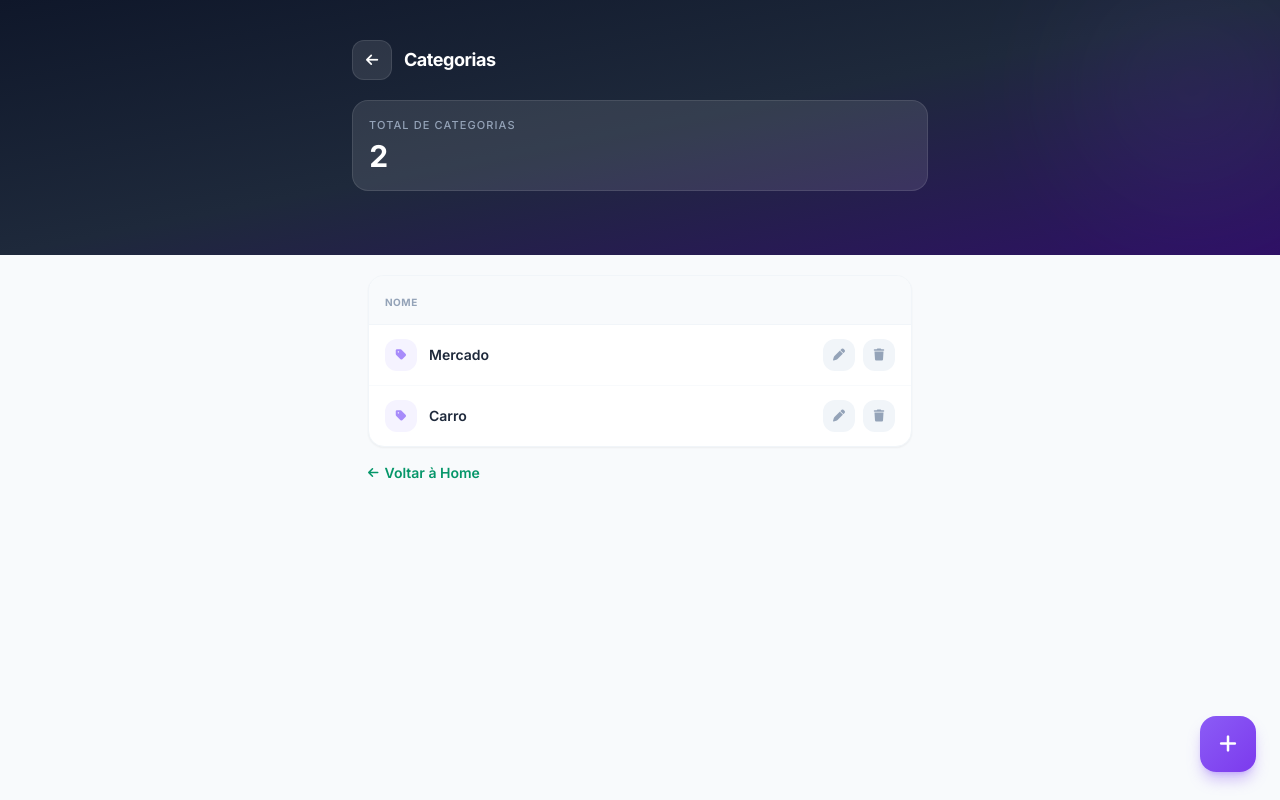
After one commit to riessz/django-gastos, a Django app: page /categories/ in a window 1280 px wide. The commit adds this page. Run offline with Django 5.2, Linux system fonts and the light colour scheme; data comes from the database, SQL or seed files in the repository; some libraries are stand-ins or nearby versions.

Commit message:
update categorias

```diff
--- a/myapp/forms.py
+++ b/myapp/forms.py
@@ -1,5 +1,11 @@
 from django import forms
 from .models import Category, Expense, Subscription
+
+class CategoryForm(forms.ModelForm):
+    class Meta:
+        model = Category
+        fields = ['name']
+        labels = {'name': 'Nome da Categoria'}
 
 class ExpenseForm(forms.ModelForm):
     class Meta:
@@ -55,42 +61,3 @@ class AddItemForm(forms.Form):
                     self.add_error(field, f'Este campo é obrigatório para inscrições.')
 
         return cleaned_data
-    ITEM_TYPE_CHOICES = [
-        ('expense', 'Despesa'),
-        ('subscription', 'Inscrição'),
-    ]
-
-    item_type = forms.ChoiceField(
-        choices=ITEM_TYPE_CHOICES,
-        widget=forms.RadioSelect,
-        label="Tipo de Item"
-    )
-
-    # Fields for Expense
-    title = forms.CharField(max_length=200, required=False, label="Título da Despesa")
-    amount = forms.DecimalField(max_digits=10, decimal_places=2, required=False, label="Valor")
-    category = forms.ModelChoiceField(queryset=Category.objects.all(), required=False, label="Categoria")
-    date = forms.DateField(required=False, widget=forms.DateInput(attrs={'type': 'date'}), label="Data")
-    description = forms.CharField(widget=forms.Textarea, required=False, label="Descrição")
-
-    # Fields for Subscription
-    name = forms.CharField(max_length=200, required=False, label="Nome da Inscrição")
-    billing_day = forms.IntegerField(min_value=1, max_value=31, required=False, label="Dia de Cobrança")
-    active = forms.BooleanField(required=False, initial=True, label="Ativa")
-
-    def clean(self):
-        cleaned_data = super().clean()
-        item_type = cleaned_data.get('item_type')
-
-        if item_type == 'expense':
-            required_fields = ['title', 'amount', 'category', 'date']
-            for field in required_fields:
-                if not cleaned_data.get(field):
-                    self.add_error(field, f'Este campo é obrigatório para despesas.')
-        elif item_type == 'subscription':
-            required_fields = ['name', 'amount', 'billing_day']
-            for field in required_fields:
-                if not cleaned_data.get(field):
-                    self.add_error(field, f'Este campo é obrigatório para inscrições.')
-
-        return cleaned_data
--- a/myapp/urls.py
+++ b/myapp/urls.py
@@ -6,4 +6,8 @@ urlpatterns = [
     path('add/', views.add_item, name='add_item'),
     path('expenses/', views.expenses_list, name='expenses_list'),
     path('subscriptions/', views.subscriptions_list, name='subscriptions_list'),
+    path('categories/', views.categories_list, name='categories_list'),
+    path('categories/<int:pk>/edit/', views.category_edit, name='category_edit'),
+    path('categories/<int:pk>/delete/', views.category_delete, name='category_delete'),
+    path('categories/create/', views.category_create_ajax, name='category_create_ajax'),
 ]
--- a/myapp/views.py
+++ b/myapp/views.py
@@ -1,13 +1,18 @@
-from django.shortcuts import render, redirect
+from django.shortcuts import render, redirect, get_object_or_404
+from django.http import JsonResponse
+from django.utils import timezone
 from datetime import datetime
-from .forms import AddItemForm, ExpenseForm, SubscriptionForm
-from .models import Expense, Subscription
+from .forms import AddItemForm, CategoryForm, ExpenseForm, SubscriptionForm
+from .models import Category, Expense, Subscription
 
 def home(request):
+    hoje = timezone.now()
     expenses = Expense.objects.order_by('-date')[:10]
     subscriptions = Subscription.objects.filter(active=True)
 
-    total_expense = sum(e.amount for e in Expense.objects.all())
+    total_expense = sum(
+        e.amount for e in Expense.objects.filter(date__year=hoje.year, date__month=hoje.month)
+    )
     total_subscription = sum(s.amount for s in subscriptions)
 
     context = {
@@ -80,3 +85,42 @@ def subscriptions_list(request):
         'form': form,
         'show_modal': request.method == 'POST',
     })
+
+def categories_list(request):
+    if request.method == 'POST':
+        form = CategoryForm(request.POST)
+        if form.is_valid():
+            form.save()
+            return redirect('categories_list')
+    else:
+        form = CategoryForm()
+
+    categories = Category.objects.all()
+    return render(request, 'myapp/categories.html', {
+        'categories': categories,
+        'form': form,
+        'show_modal': request.method == 'POST' and not CategoryForm(request.POST).is_valid(),
+    })
+
+def category_edit(request, pk):
+    category = get_object_or_404(Category, pk=pk)
+    if request.method == 'POST':
+        name = request.POST.get('name', '').strip()
+        if name:
+            category.name = name
+            category.save()
+    return redirect('categories_list')
+
+def category_delete(request, pk):
+    if request.method == 'POST':
+        get_object_or_404(Category, pk=pk).delete()
+    return redirect('categories_list')
+
+def category_create_ajax(request):
+    if request.method == 'POST':
+        name = request.POST.get('name', '').strip()
+        if name:
+            category = Category.objects.create(name=name)
+            return JsonResponse({'id': category.pk, 'name': category.name})
+        return JsonResponse({'error': 'Nome inválido'}, status=400)
+    return JsonResponse({'error': 'Método não permitido'}, status=405)
--- /dev/null
+++ b/templates/myapp/categories.html
@@ -0,0 +1,285 @@
+<!DOCTYPE html>
+<html lang="pt-br">
+<head>
+    <meta charset="UTF-8">
+    <meta name="viewport" content="width=device-width, initial-scale=1.0">
+    <title>Categorias</title>
+    <link rel="preconnect" href="https://fonts.googleapis.com">
+    <link href="https://fonts.googleapis.com/css2?family=Inter:wght@400;500;600;700;800&display=swap" rel="stylesheet">
+    <script src="https://cdn.tailwindcss.com"></script>
+    <script>
+        tailwind.config = {
+            theme: { extend: { fontFamily: { sans: ['Inter', 'sans-serif'] } } }
+        }
+    </script>
+    <link href="https://cdnjs.cloudflare.com/ajax/libs/font-awesome/6.0.0/css/all.min.css" rel="stylesheet">
+    <style>
+        #add-panel {
+            transform: translateY(100%);
+            transition: transform 0.3s cubic-bezier(0.32, 0.72, 0, 1);
+        }
+        #add-panel.open { transform: translateY(0); }
+        #add-backdrop { opacity: 0; transition: opacity 0.3s ease; }
+        #add-backdrop.open { opacity: 1; }
+
+        #edit-panel {
+            transform: translateY(100%);
+            transition: transform 0.3s cubic-bezier(0.32, 0.72, 0, 1);
+        }
+        #edit-panel.open { transform: translateY(0); }
+        #edit-backdrop { opacity: 0; transition: opacity 0.3s ease; }
+        #edit-backdrop.open { opacity: 1; }
+    </style>
+</head>
+<body class="bg-slate-50 min-h-screen font-sans">
+
+    <!-- Header -->
+    <div class="bg-gradient-to-br from-slate-900 via-slate-800 to-violet-950 text-white pt-10 pb-16 px-4 relative overflow-hidden">
+        <div class="absolute inset-0 pointer-events-none overflow-hidden">
+            <div class="absolute -top-10 -right-10 w-64 h-64 bg-violet-500 rounded-full opacity-[0.07] blur-3xl"></div>
+        </div>
+        <div class="max-w-xl mx-auto relative">
+            <div class="flex items-center gap-3 mb-5">
+                <a href="{% url 'home' %}"
+                   class="w-10 h-10 rounded-xl bg-white/10 hover:bg-white/20 border border-white/10 flex items-center justify-center transition-all flex-shrink-0">
+                    <i class="fas fa-arrow-left text-sm"></i>
+                </a>
+                <h1 class="text-lg font-bold tracking-tight">Categorias</h1>
+            </div>
+            <div class="bg-white/10 rounded-2xl p-4 border border-white/10">
+                <p class="text-slate-400 text-[11px] font-medium uppercase tracking-widest">Total de Categorias</p>
+                <p class="text-3xl font-bold mt-1 tracking-tight tabular-nums">{{ categories|length }}</p>
+            </div>
+        </div>
+    </div>
+
+    <!-- Content -->
+    <div class="max-w-xl mx-auto px-4 mt-5 pb-28">
+
+        {% if categories %}
+        <div class="bg-white rounded-2xl shadow-sm border border-slate-100 overflow-hidden">
+            <div class="px-4 py-3 bg-slate-50 border-b border-slate-100">
+                <span class="text-[10px] font-bold text-slate-400 uppercase tracking-wider">Nome</span>
+            </div>
+            <div class="divide-y divide-slate-50">
+                {% for cat in categories %}
+                <div class="flex items-center justify-between px-4 py-3.5 hover:bg-slate-50/70 transition-colors">
+                    <div class="flex items-center gap-3">
+                        <div class="w-8 h-8 rounded-xl bg-violet-50 flex items-center justify-center flex-shrink-0">
+                            <i class="fas fa-tag text-violet-400 text-xs"></i>
+                        </div>
+                        <span class="text-sm font-semibold text-slate-800">{{ cat.name }}</span>
+                    </div>
+                    <div class="flex items-center gap-2">
+                        <button type="button"
+                                onclick="openEdit({{ cat.pk }}, '{{ cat.name|escapejs }}')"
+                                class="w-8 h-8 rounded-xl bg-slate-100 hover:bg-violet-100 flex items-center justify-center transition-colors group">
+                            <i class="fas fa-pen text-slate-400 group-hover:text-violet-500 text-xs"></i>
+                        </button>
+                        <button type="button"
+                                onclick="confirmDelete({{ cat.pk }}, '{{ cat.name|escapejs }}')"
+                                class="w-8 h-8 rounded-xl bg-slate-100 hover:bg-rose-100 flex items-center justify-center transition-colors group">
+                            <i class="fas fa-trash text-slate-400 group-hover:text-rose-500 text-xs"></i>
+                        </button>
+                    </div>
+                </div>
+                {% endfor %}
+            </div>
+        </div>
+        {% else %}
+        <div class="bg-white rounded-2xl p-14 text-center shadow-sm border border-slate-100">
+            <div class="w-16 h-16 rounded-2xl bg-slate-100 flex items-center justify-center mx-auto mb-4">
+                <i class="fas fa-tag text-slate-300 text-2xl"></i>
+            </div>
+            <p class="text-slate-500 font-semibold">Nenhuma categoria ainda</p>
+            <p class="text-slate-400 text-sm mt-1">Use o botão + para criar!</p>
+        </div>
+        {% endif %}
+
+        <a href="{% url 'home' %}" class="inline-flex items-center gap-1.5 text-emerald-600 font-semibold text-sm mt-4 hover:text-emerald-700 transition-colors">
+            <i class="fas fa-arrow-left text-xs"></i>
+            Voltar à Home
+        </a>
+    </div>
+
+    <!-- FAB -->
+    <button id="open-add"
+            class="fixed bottom-7 right-6 w-14 h-14 bg-gradient-to-br from-violet-500 to-violet-600 text-white rounded-2xl shadow-lg shadow-violet-500/40 flex items-center justify-center hover:scale-110 hover:shadow-xl hover:shadow-violet-500/50 active:scale-95 transition-all duration-200 z-40">
+        <i class="fas fa-plus text-xl"></i>
+    </button>
+
+    <!-- Add modal -->
+    <div id="add-modal" class="fixed inset-0 z-50 hidden flex items-end justify-center">
+        <div id="add-backdrop" class="absolute inset-0 bg-black/50 backdrop-blur-sm"></div>
+        <div id="add-panel" class="relative w-full max-w-xl bg-white rounded-t-3xl shadow-2xl">
+            <div class="pt-3 pb-2 px-5">
+                <div class="w-10 h-1 bg-slate-200 rounded-full mx-auto mb-3"></div>
+                <div class="flex items-center justify-between">
+                    <div class="flex items-center gap-2">
+                        <div class="w-8 h-8 rounded-xl bg-violet-50 flex items-center justify-center">
+                            <i class="fas fa-tag text-violet-400 text-sm"></i>
+                        </div>
+                        <h2 class="text-base font-bold text-slate-800">Nova Categoria</h2>
+                    </div>
+                    <button id="close-add" class="w-8 h-8 rounded-xl bg-slate-100 hover:bg-slate-200 flex items-center justify-center transition-colors">
+                        <i class="fas fa-xmark text-slate-500 text-sm"></i>
+                    </button>
+                </div>
+            </div>
+            <form method="post" class="px-5 pb-8 pt-4">
+                {% csrf_token %}
+                {% if form.non_field_errors %}
+                <div class="mb-4 p-3 bg-rose-50 border border-rose-200 rounded-xl">
+                    {% for error in form.non_field_errors %}
+                    <p class="text-rose-600 text-sm font-medium">{{ error }}</p>
+                    {% endfor %}
+                </div>
+                {% endif %}
+                <div class="mb-5">
+                    <label class="block text-xs font-semibold text-slate-500 uppercase tracking-wide mb-1.5">Nome</label>
+                    <input type="text" name="name" value="{{ form.name.value|default:'' }}"
+                           class="w-full px-4 py-3 border border-slate-200 rounded-xl text-sm bg-slate-50 text-slate-800 placeholder-slate-400 focus:outline-none focus:ring-2 focus:ring-violet-400 focus:border-transparent focus:bg-white transition-all"
+                           placeholder="Ex: Alimentação, Transporte...">
+                    {% if form.name.errors %}<p class="text-rose-500 text-xs mt-1">{{ form.name.errors.0 }}</p>{% endif %}
+                </div>
+                <button type="submit"
+                        class="w-full py-4 bg-gradient-to-r from-violet-500 to-violet-600 text-white font-semibold rounded-2xl shadow-lg shadow-violet-500/30 hover:from-violet-600 hover:to-violet-700 hover:shadow-xl active:scale-95 transition-all duration-200 text-sm tracking-wide">
+                    <i class="fas fa-check mr-2"></i>Salvar Categoria
+                </button>
+            </form>
+        </div>
+    </div>
+
+    <!-- Edit modal -->
+    <div id="edit-modal" class="fixed inset-0 z-50 hidden flex items-end justify-center">
+        <div id="edit-backdrop" class="absolute inset-0 bg-black/50 backdrop-blur-sm"></div>
+        <div id="edit-panel" class="relative w-full max-w-xl bg-white rounded-t-3xl shadow-2xl">
+            <div class="pt-3 pb-2 px-5">
+                <div class="w-10 h-1 bg-slate-200 rounded-full mx-auto mb-3"></div>
+                <div class="flex items-center justify-between">
+                    <div class="flex items-center gap-2">
+                        <div class="w-8 h-8 rounded-xl bg-violet-50 flex items-center justify-center">
+                            <i class="fas fa-pen text-violet-400 text-sm"></i>
+                        </div>
+                        <h2 class="text-base font-bold text-slate-800">Editar Categoria</h2>
+                    </div>
+                    <button id="close-edit" class="w-8 h-8 rounded-xl bg-slate-100 hover:bg-slate-200 flex items-center justify-center transition-colors">
+                        <i class="fas fa-xmark text-slate-500 text-sm"></i>
+                    </button>
+                </div>
+            </div>
+            <form id="edit-form" method="post" class="px-5 pb-8 pt-4">
+                {% csrf_token %}
+                <div class="mb-5">
+                    <label class="block text-xs font-semibold text-slate-500 uppercase tracking-wide mb-1.5">Nome</label>
+                    <input id="edit-name-input" type="text" name="name"
+                           class="w-full px-4 py-3 border border-slate-200 rounded-xl text-sm bg-slate-50 text-slate-800 placeholder-slate-400 focus:outline-none focus:ring-2 focus:ring-violet-400 focus:border-transparent focus:bg-white transition-all"
+                           placeholder="Nome da categoria">
+                </div>
+                <button type="submit"
+                        class="w-full py-4 bg-gradient-to-r from-violet-500 to-violet-600 text-white font-semibold rounded-2xl shadow-lg shadow-violet-500/30 hover:from-violet-600 hover:to-violet-700 hover:shadow-xl active:scale-95 transition-all duration-200 text-sm tracking-wide">
+                    <i class="fas fa-check mr-2"></i>Salvar Alteração
+                </button>
+            </form>
+        </div>
+    </div>
+
+    <!-- Delete confirm modal -->
+    <div id="del-modal" class="fixed inset-0 z-[60] hidden flex items-center justify-center px-4">
+        <div id="del-backdrop" class="absolute inset-0 bg-black/40 backdrop-blur-sm" style="opacity:0;transition:opacity 0.2s ease"></div>
+        <div id="del-panel" class="relative w-full max-w-xs bg-white rounded-2xl shadow-2xl p-5" style="transform:scale(0.95);opacity:0;transition:transform 0.2s ease,opacity 0.2s ease">
+            <div class="flex items-center gap-3 mb-3">
+                <div class="w-10 h-10 rounded-xl bg-rose-50 flex items-center justify-center flex-shrink-0">
+                    <i class="fas fa-trash text-rose-400"></i>
+                </div>
+                <div>
+                    <p class="text-sm font-bold text-slate-800">Remover categoria?</p>
+                    <p id="del-name" class="text-xs text-slate-400 mt-0.5"></p>
+                </div>
+            </div>
+            <p class="text-xs text-slate-500 mb-4">Gastos vinculados a essa categoria serão afetados.</p>
+            <div class="flex gap-2">
+                <button id="del-cancel"
+                        class="flex-1 py-2.5 rounded-xl border border-slate-200 text-sm font-semibold text-slate-600 hover:bg-slate-50 transition-colors">
+                    Cancelar
+                </button>
+                <form id="del-form" method="post" class="flex-1">
+                    {% csrf_token %}
+                    <button type="submit"
+                            class="w-full py-2.5 rounded-xl bg-rose-500 hover:bg-rose-600 text-white text-sm font-semibold transition-colors">
+                        Remover
+                    </button>
+                </form>
+            </div>
+        </div>
+    </div>
+
+    <script>
+        // ── Add modal ──
+        const addModal = document.getElementById('add-modal');
+        const addPanel = document.getElementById('add-panel');
+        const addBd    = document.getElementById('add-backdrop');
+
+        function openAdd() {
+            addModal.classList.remove('hidden');
+            requestAnimationFrame(() => { addPanel.classList.add('open'); addBd.classList.add('open'); });
+            document.body.style.overflow = 'hidden';
+        }
+        function closeAdd() {
+            addPanel.classList.remove('open'); addBd.classList.remove('open');
+            setTimeout(() => { addModal.classList.add('hidden'); document.body.style.overflow = ''; }, 300);
+        }
+        document.getElementById('open-add').addEventListener('click', openAdd);
+        document.getElementById('close-add').addEventListener('click', closeAdd);
+        addBd.addEventListener('click', closeAdd);
+        {% if show_modal %}openAdd();{% endif %}
+
+        // ── Edit modal ──
+        const editModal = document.getElementById('edit-modal');
+        const editPanel = document.getElementById('edit-panel');
+        const editBd    = document.getElementById('edit-backdrop');
+        const editForm  = document.getElementById('edit-form');
+        const editInput = document.getElementById('edit-name-input');
+
+        function openEdit(pk, name) {
+            editForm.action = `/categories/${pk}/edit/`;
+            editInput.value = name;
+            editModal.classList.remove('hidden');
+            requestAnimationFrame(() => { editPanel.classList.add('open'); editBd.classList.add('open'); });
+            document.body.style.overflow = 'hidden';
+            setTimeout(() => editInput.focus(), 200);
+        }
+        function closeEdit() {
+            editPanel.classList.remove('open'); editBd.classList.remove('open');
+            setTimeout(() => { editModal.classList.add('hidden'); document.body.style.overflow = ''; }, 300);
+        }
+        document.getElementById('close-edit').addEventListener('click', closeEdit);
+        editBd.addEventListener('click', closeEdit);
+
+        // ── Delete modal ──
+        const delModal  = document.getElementById('del-modal');
+        const delPanel  = document.getElementById('del-panel');
+        const delBd     = document.getElementById('del-backdrop');
+        const delForm   = document.getElementById('del-form');
+        const delName   = document.getElementById('del-name');
+
+        function confirmDelete(pk, name) {
+            delForm.action = `/categories/${pk}/delete/`;
+            delName.textContent = name;
+            delModal.classList.remove('hidden');
+            requestAnimationFrame(() => { delBd.style.opacity = '1'; delPanel.style.transform = 'scale(1)'; delPanel.style.opacity = '1'; });
+            document.body.style.overflow = 'hidden';
+        }
+        function closeDelete() {
+            delBd.style.opacity = '0'; delPanel.style.transform = 'scale(0.95)'; delPanel.style.opacity = '0';
+            setTimeout(() => { delModal.classList.add('hidden'); document.body.style.overflow = ''; }, 200);
+        }
+        document.getElementById('del-cancel').addEventListener('click', closeDelete);
+        delBd.addEventListener('click', closeDelete);
+
+        document.addEventListener('keydown', e => {
+            if (e.key === 'Escape') { closeAdd(); closeEdit(); closeDelete(); }
+        });
+    </script>
+</body>
+</html>
--- a/templates/myapp/home.html
+++ b/templates/myapp/home.html
@@ -40,6 +40,11 @@
                        class="flex items-center gap-1.5 px-3 py-2 rounded-xl bg-white/10 hover:bg-white/20 border border-white/10 transition-all duration-150 text-xs font-medium">
                         <i class="fas fa-rotate text-[10px]"></i>
                         Assinaturas
+                    </a>
+                    <a href="{% url 'categories_list' %}"
+                       class="flex items-center gap-1.5 px-3 py-2 rounded-xl bg-white/10 hover:bg-white/20 border border-white/10 transition-all duration-150 text-xs font-medium">
+                        <i class="fas fa-tag text-[10px]"></i>
+                        Categorias
                     </a>
                 </div>
             </div>
```
Also changed, not shown: templates/myapp/add_item.html (+10 -0 lines), templates/myapp/expenses.html (+90 -1 lines).
